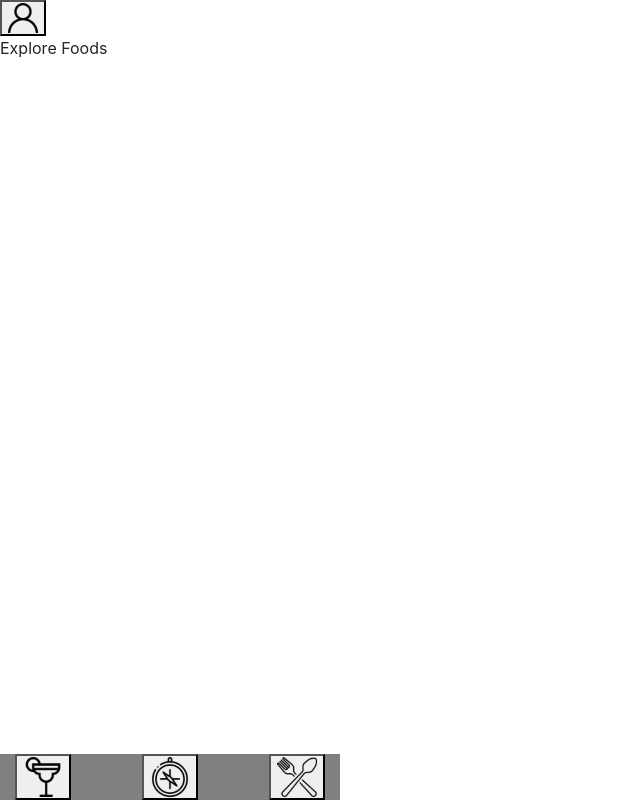
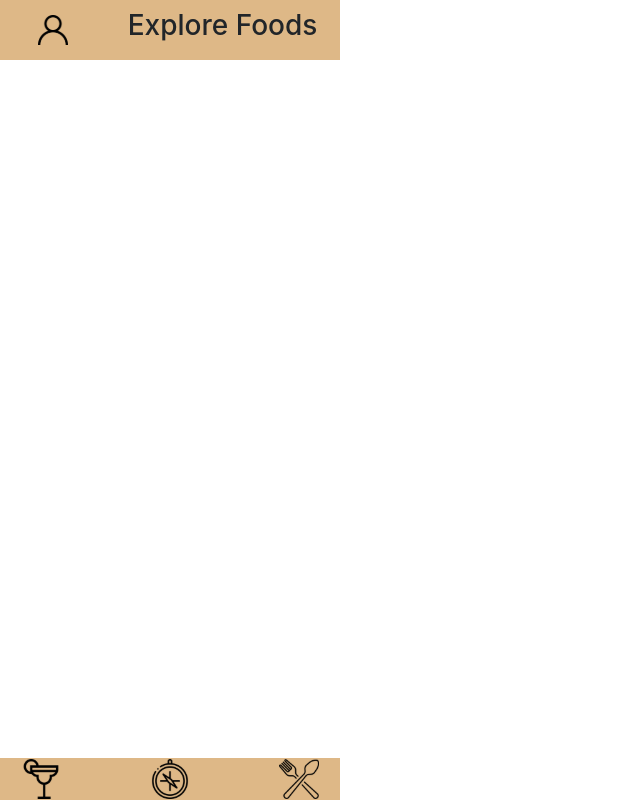
Before and after one commit to andreapmacedo/app-receitas, a React (Create React App) app: page /explore/foods in a window 1280 px wide. Shown: the whole page, without its empty margins (0-640 px from the left). Built offline with nearby package versions, Linux system fonts and the light colour scheme.

Commit message:
feat: estilização

```diff
--- a/src/Components/Footer.css
+++ b/src/Components/Footer.css
@@ -1,5 +1,5 @@
 .container {
-  background-color: gray;
+  background-color: burlywood;
   bottom: 0;
   display: flex;
   justify-content: space-between;
@@ -7,6 +7,12 @@
   position: fixed;
 }
 
+.container button {
+  border: none;
+  background-color: burlywood;
+}
+
 img {
-  max-width: 100px;
+  max-width: 120px;
+  max-height: 100px;
 }
--- /dev/null
+++ b/src/Components/Header.css
@@ -0,0 +1,32 @@
+body {
+  width: 340px;
+}
+
+header {
+  display: flex;
+  flex-direction: column;
+  justify-content: space-around;
+  /* width: 340ox; */
+}
+
+.btn-icon {
+  color: white;
+  width: 60px;
+  height: 60px;
+  border: none;
+  background-color: burlywood;
+  /* padding: 1px 6px; */
+}
+
+.search-bar{
+  display: flex;
+  justify-content: space-around;
+  width: 340px;
+  background-color: burlywood;
+  align-items: center;
+}
+
+.search-bar label{
+  padding: 3px;
+  margin: 10px;
+}
--- a/src/Components/Header.jsx
+++ b/src/Components/Header.jsx
@@ -3,6 +3,7 @@ import { useHistory } from 'react-router-dom';
 import imgProfile from '../images/profileIcon.svg';
 import imgSearch from '../images/searchIcon.svg';
 import SearchMenu from './SearchMenu';
+import './Header.css';
 
 function Header() {
   const history = useHistory();
@@ -46,7 +47,9 @@ function Header() {
 
   return (
     <header className="header">
+      <div className="search-bar">
         <button
+          className="btn-icon"
           type="button"
           data-testid="profile-top-btn"
           onClick={ handleProfile }
@@ -55,14 +58,11 @@ function Header() {
           <img src={ imgProfile } alt="Profile" />
         </button>
 
-      <p
+        <h3
           data-testid="page-title"
         >
           { setTitle() }
-      </p>
-
-      { showInput && <SearchMenu /> }
-
+        </h3>
         { (history.location.pathname !== '/profile')
           && (history.location.pathname !== '/explore')
           && (history.location.pathname !== '/explore/foods')
@@ -72,6 +72,7 @@ function Header() {
           && (history.location.pathname !== '/done-recipes')
           && (history.location.pathname !== '/favorite-recipes') === true ? (
             <button
+              className="btn-icon"
               type="button"
               data-testid="search-top-btn"
               onClick={ handleShowInput }
@@ -80,6 +81,8 @@ function Header() {
               <img src={ imgSearch } alt="Search" />
             </button>
           ) : null}
+      </div>
+      { showInput && <SearchMenu /> }
     </header>);
 }
 
--- /dev/null
+++ b/src/Components/SearchMenu.css
@@ -0,0 +1,21 @@
+.search-menu{
+  background-color: burlywood;
+  display: flex;
+  flex-direction: column;
+  width: 340px;
+}
+
+.filter-container{
+  padding: 3px;
+  margin: 3px;
+}
+
+.search-menu label{
+  padding: 2px;
+  margin: 2px;
+}
+
+.search-input{
+  padding: 3px;
+  margin: 3px;
+}
--- a/src/Components/SearchMenu.jsx
+++ b/src/Components/SearchMenu.jsx
@@ -3,6 +3,7 @@ import { useHistory } from 'react-router-dom';
 import RecipesContext from '../Context/RecipesContext';
 import apiFoods from '../services/dataFoods';
 import apiDrinks from '../services/dataDrinks';
+import './SearchMenu.css';
 // import { useEffect } from 'react';
 
 export default function SearchMenu() {
@@ -64,8 +65,9 @@ export default function SearchMenu() {
   };
 
   return (
-    <div>
+    <div className="search-menu">
       <input
+        className="search-input"
         onChange={ inputHandleChange }
         value={ searched }
         name="search-input"
@@ -73,7 +75,7 @@ export default function SearchMenu() {
         type="text"
         placeholder="search"
       />
-
+      <div className="filter-container">
         <label htmlFor="ingredient">
           Ingredients
           <input
@@ -118,5 +120,7 @@ export default function SearchMenu() {
           Search
         </button>
       </div>
+
+    </div>
   );
 }
--- /dev/null
+++ b/src/Pages/Card.css
@@ -0,0 +1,10 @@
+.card {
+  width: 160px;
+  background-color: bisque;
+  align-items: center;
+}
+/* .card {
+  width: 340px;
+  background-color: bisque;
+  align-items: center;
+} */
--- /dev/null
+++ b/src/Pages/Foods.css
@@ -0,0 +1,6 @@
+.foods {
+  display: flex;
+  /* flex-direction: column; */
+  flex-wrap: wrap;
+  /* align-items: center; */
+}
--- a/src/Pages/Foods.jsx
+++ b/src/Pages/Foods.jsx
@@ -4,6 +4,8 @@ import Header from '../Components/Header';
 import RecipesContext from '../Context/RecipesContext';
 import apiFoods from '../services/dataFoods';
 import Footer from '../Components/Footer';
+import './Foods.css';
+import './Card.css';
 
 function Foods() {
   const history = useHistory();
@@ -35,13 +37,14 @@ function Foods() {
 
   const MAX_QUANTITY_RECIPES = 12;
   return (
-    <div>
+    <div className="foods">
       <Header />
       {dataApiFoods.length === 1 ? handleResponse()
         : dataApiFoods.map((food, index) => (
           (index < MAX_QUANTITY_RECIPES)
         && (
           <div
+            className="card"
             key={ index }
             data-testid={ `${index}-recipe-card` }
           >
```
Lines whose indentation alone changed are shown as unchanged.
